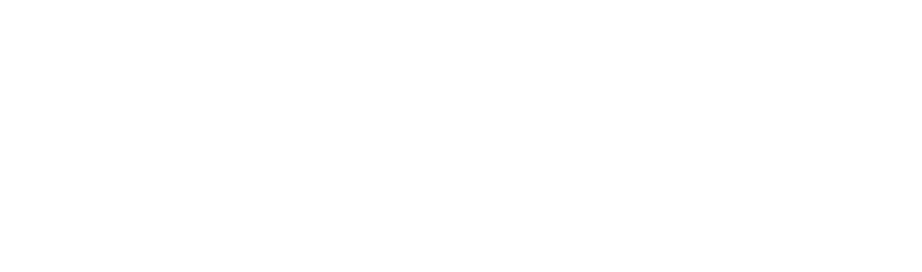
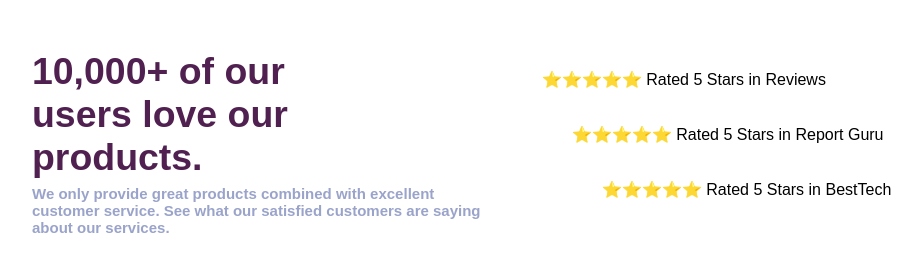
Before and after one commit to Mokarram77117/CSS-Flexbox, a plain HTML site: page index.html in a window 1280 px wide. Shown: the whole page, without its empty margins (176-1098 px from the left). Drawn offline with Linux system fonts and the light colour scheme.

Commit message:
Mokarram

```diff
--- a/index.html
+++ b/index.html
@@ -5,11 +5,37 @@
     <meta charset="UTF-8">
     <meta http-equiv="X-UA-Compatible" content="IE=edge">
     <meta name="viewport" content="width=device-width, initial-scale=1.0">
-    <title>Document</title>
+    <link rel="stylesheet" href="style.css">
+    <title>CSS-FLEXBOX</title>
 </head>
 
 <body>
+    <section class="container">
+        <section class="upper">
+            <div id="upper-left">
+                <div id="h1-size">
+                    <h1>10,000+ of our users love our products.</h1>
+                </div>
+                <div class="p-size">
+                    <p>We only provide great products combined with excellent customer service. See what our satisfied
+                        customers are saying about our services.
+                    </p>
+                </div>
 
+            </div>
+            <div id="upper-right">
+                <p class="m">⭐⭐⭐⭐⭐ Rated 5 Stars in Reviews</p>
+                <p class="n">⭐⭐⭐⭐⭐ Rated 5 Stars in Report Guru</p>
+                <p class="o">⭐⭐⭐⭐⭐ Rated 5 Stars in BestTech</p>
+
+            </div>
+        </section>
+        <section class="lower">
+            <div></div>
+            <div></div>
+            <div></div>
+        </section>
+    </section>
 </body>
 
 </html>
--- a/style.css
+++ b/style.css
@@ -1 +1,67 @@
-# CSS-Flexbox
+.container{
+    height: 525.875px;
+    width: 920px;
+
+    font-family: Arial, Helvetica, sans-serif;
+    margin-left: 200px;
+    margin-top: 50px;
+}
+
+.upper{
+height: 200px;
+width: 920px;
+
+
+}
+#upper-left{
+
+    height: 194px;
+    width: 460px;
+
+    position: relative;
+
+
+}
+#h1-size{
+    font-size: 32px;
+    margin: 21px 0 21px 0;
+   color: #502050;
+    width: 280px;
+    height: 114px;
+    font-weight: 700;
+}
+.p-size{
+    margin: 15px 0 12px 0;
+   font-size: 15px;
+   font-weight: 600;
+   color: #9AA3CA;
+   height: 70px;
+
+
+}
+#upper-right{
+    height: 200px;
+    width: 460px;
+
+    position: relative;
+    left: 460px;
+    bottom: 210px;
+}
+.m{
+    margin-left: 50px;
+    padding-bottom: 20px;
+    padding-top: 20px;
+}
+.n{
+    margin-left: 80px;
+    padding-bottom: 20px;
+}
+.o{
+    margin-left: 110px;
+
+}
+.lower{
+    height: 325.875px;
+    width: 920px;
+
+}
```
